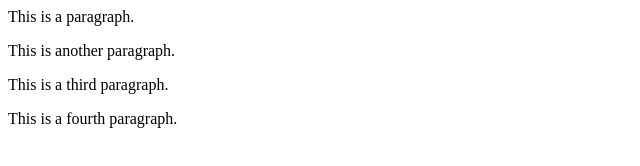
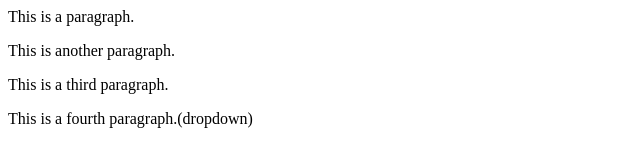
Before and after one commit to thevibingteen/localrepo, a plain HTML site: page index.html in a window 1280 px wide. Shown: the whole page, without its empty margins (0-640 px from the left). Drawn offline with Linux system fonts and the light colour scheme.

```diff
--- a/index.html
+++ b/index.html
@@ -1,4 +1,4 @@
 <p>This is a paragraph.</p>
 <p>This is another paragraph.</p>
 <p>This is a third paragraph.</p>
-<p>This is a fourth paragraph.</p>
+<p>This is a fourth paragraph.(dropdown)</p>
```
